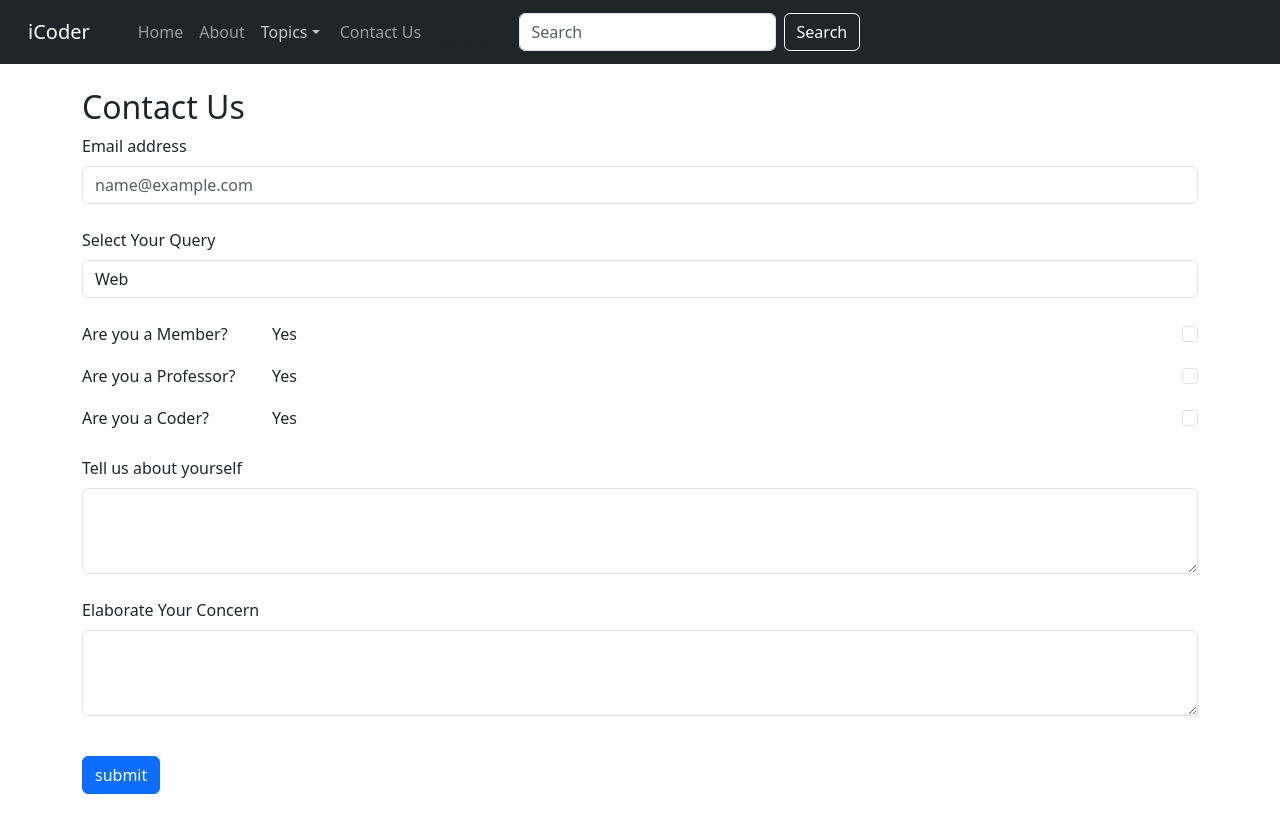
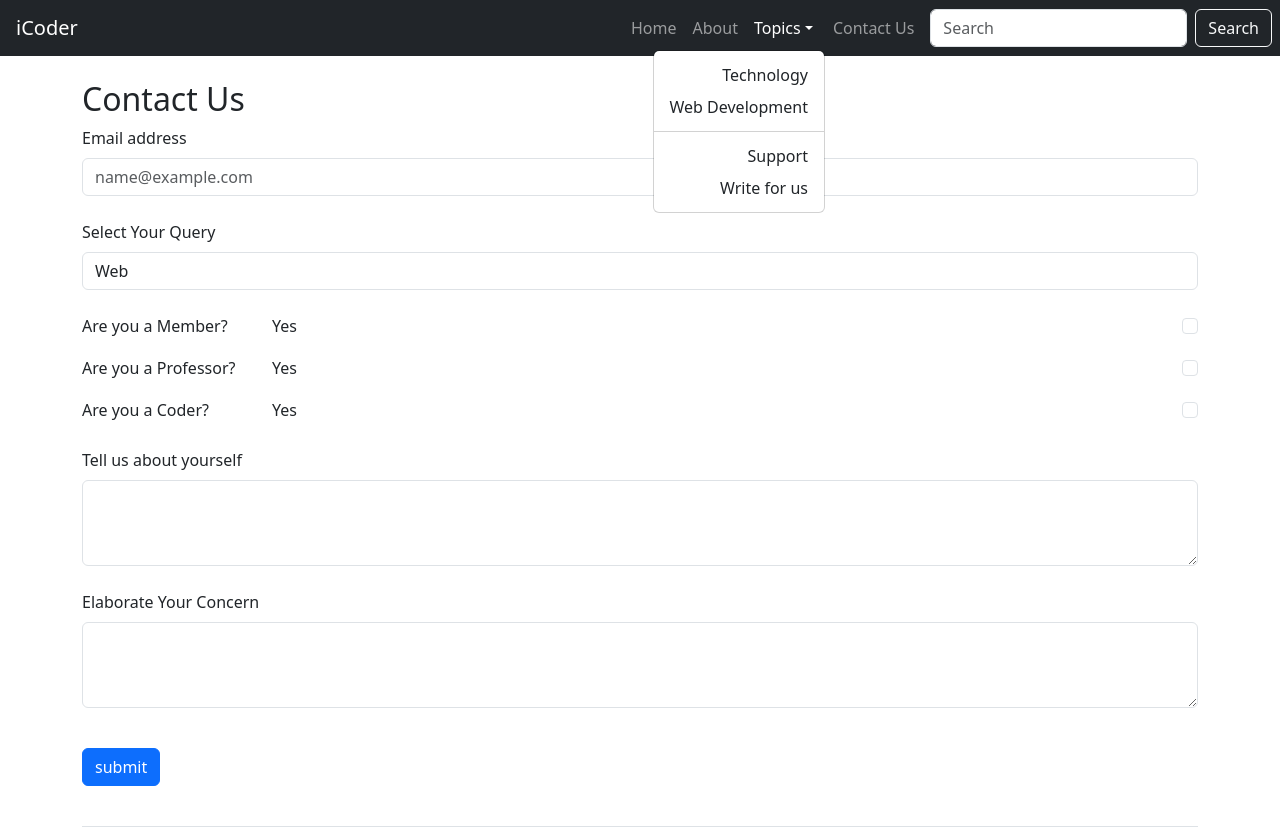
Before and after one commit to iCoderinfotech/iCoderBootstrap, a plain HTML site: page contact.html in a window 1280 px wide. Both pictures are taken after a click on the button "Topics". Shown: the top 830 px of the page. Drawn offline with nearby package versions, Linux system fonts and the light colour scheme.

Commit message:
please acccept this changes

```diff
--- a/contact.html
+++ b/contact.html
@@ -4,7 +4,7 @@
 <head>
     <!-- Required meta tags -->
     <meta charset="utf-8">
-    <meta name="viewport" content="width=device-width, initial-scale=1, shrink-to-fit=no">
+    <meta name="viewport" content="width=device-width, initial-scale=1">
 
     <!-- Bootstrap CSS -->
     <link rel="stylesheet" href="https://cdn.jsdelivr.net/npm/bootstrap@5.3.0-alpha1/dist/css/bootstrap.rtl.min.css"
@@ -16,40 +16,44 @@
 <body>
 
     <nav class="navbar navbar-expand-lg navbar-dark bg-dark">
-        <div class="container-fluid">
+
+        <!-- <nav class="navbar background h-nav-resp">
+            <ul class="nav-list v-class-resp">
+                <div class="logo"><img src="pngegg (9).png" alt="logo"></div>
+
+            </ul>
+        </nav> -->
+
         <a class="navbar-brand" href="#">iCoder</a>
-            <button class="navbar-toggler" type="button" data-bs-toggle="collapse"
-                data-bs-target="#navbarSupportedContent" aria-controls="navbarSupportedContent" aria-expanded="false"
-                aria-label="Toggle navigation">
+        <button class="navbar-toggler" type="button" data-bs-toggle="collapse" data-bs-target="#navbarSupportedContent"
+            aria-controls="navbarSupportedContent" aria-expanded="false" aria-label="Toggle navigation">
             <span class="navbar-toggler-icon"></span>
         </button>
         <div class="collapse navbar-collapse" id="navbarSupportedContent">
-              <ul class="navbar-nav mr-auto">
-                <li class="nav-item">
-                    <a class="nav-link" href="/iCoderBootstrap/">Home</a>
+            <ul class="navbar-nav me-auto mb-2 mb-lg-0">
+                <li class="nav-item  active">
+                    <a class="nav-link" aria-current="page" href="/iCoderBootstrap/index.html">Home</a>
                 </li>
                 <li class="nav-item">
                     <a class="nav-link" href="/iCoderBootstrap/about.html">About</a>
                 </li>
+
                 <li class="nav-item dropdown">
-                    <a class="nav-link dropdown-toggle" href="#" id="navbarDropdown" role="button"
-                        data-toggle="dropdown" aria-haspopup="true" aria-expanded="false">
+                    <a class="nav-link dropdown-toggle" href="#" role="button" data-bs-toggle="dropdown"
+                        aria-expanded="false">
                         Topics
                     </a>
-                    <div class="dropdown-menu" aria-labelledby="navbarDropdown">
-                        <a class="dropdown-item" href="#">Technology</a>
-                        <a class="dropdown-item" href="#">Web Development</a>
-                        <div class="dropdown-divider"></div>
-                        <a class="dropdown-item" href="#">Support</a>
-                        <a class="dropdown-item" href="#">Write for us</a>
-                    </div>
+                    <ul class="dropdown-menu">
+                        <li><a class="dropdown-item" href="#">Technology</a></li>
+                        <li><a class="dropdown-item" href="#">Web Development</a></li>
+                        <li>
+                            <hr class="dropdown-divider">
                         </li>
-                <li class="nav-item active">
-                    <a class="nav-link" href="/iCoderBootstrap/contact.html">Contact Us</a>
-                </li>
+                        <li><a class="dropdown-item" href="#">Support</a></li>
+                        <li><a class="dropdown-item" href="#">Write for us</a></li>
                     </ul>
                 </li>
-                    <li class="nav-item  active">
+                <li class="nav-item">
                     <a class="nav-link" href="/iCoderBootstrap/contact.html">Contact Us</a>
                 </li>
             </ul>
```
Lines whose indentation alone changed are shown as unchanged.
